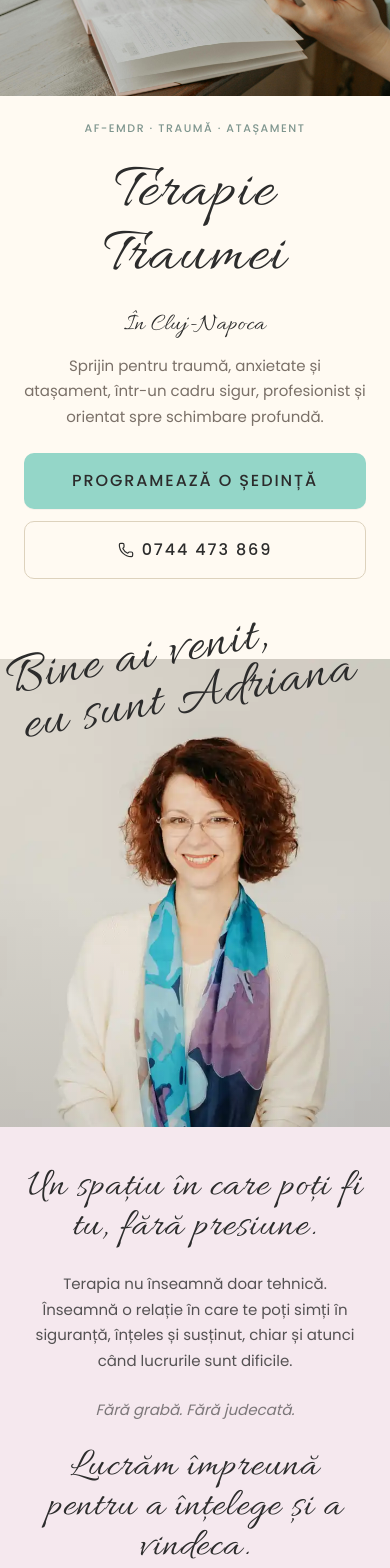
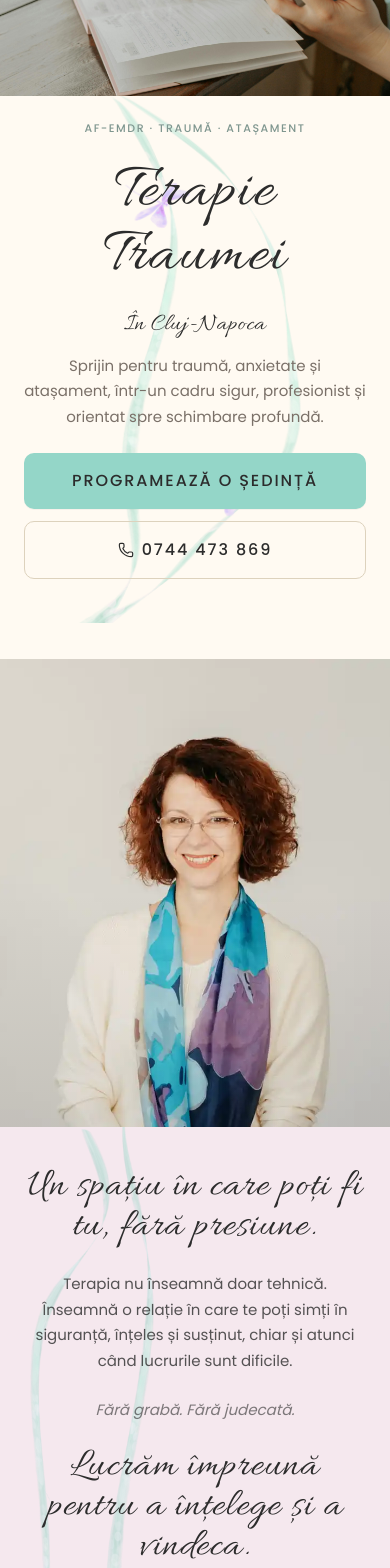
Before and after one commit to Laszlo-Marc/adriana-laszlo, a Next.js app: page / in a window 390 px wide. Shown: the part 280-1848 px from the top of the page. Built offline with nearby package versions, Linux system fonts and the light colour scheme.

Commit message:
added brand elements in the background

```diff
--- a/components/sections/about/HomeAboutTeaserMobile.tsx
+++ b/components/sections/about/HomeAboutTeaserMobile.tsx
@@ -1,51 +1,48 @@
 import Image from "next/image";
 import Link from "next/link";
 import Button from "@/components/ui/Button";
-import Heading from "@/components/ui/Heading";
 import Text from "@/components/ui/Text";
 import AccentText from "@/components/ui/AccentText";
 
 export default function HomeAboutTeaserMobile() {
   return (
     <div className="relative lg:hidden">
-      <div className="mx-auto  max-w-xl">
-        <div className="relative aspect-5/6  rounded-[1.75rem] bg-sand/30">
+      <div className="mx-auto max-w-xl">
+        <div className="relative aspect-5/6 rounded-[1.75rem] bg-sand/30">
           <Image
             src="/adriana8.PNG"
             alt="Portret Adriana Laszlo"
             fill
             className="object-cover object-[center_20%]"
-            sizes="100vw"
+            sizes="120vw"
             priority={false}
           />
 
-          {/* subtle overlay for readability */}
           <div className="absolute inset-0 bg-linear-to-t from-charcoal/10 via-transparent to-transparent" />
-
-          <div className="absolute left-2 -top-10 z-10 rotate-[-10deg] text-charcoal">
-            <div className="flex flex-col leading-none">
-              <AccentText className="translate-y-1 text-[3.5rem] leading-none text-charcoal">
-                Bine ai venit,
-              </AccentText>
-              <div className="-mt-2 flex items-end gap-3 pl-2">
-                <AccentText className="translate-y-1 text-[3.5rem] leading-none text-charcoal">
-                  eu sunt Adriana
-                </AccentText>
-              </div>
-            </div>
-          </div>
         </div>
 
-        <div className="bg-purple/18 px-6 py-10 sm:px-8 sm:py-12">
-          <div className="max-w-xl space-y-6 text-center mx-auto">
-            {/* Main statement */}
+        <div className="relative overflow-hidden bg-purple/18 px-6 py-10 sm:px-8 sm:py-12">
+          <div
+            aria-hidden="true"
+            className="pointer-events-none absolute left-[25%] top-0 z-0 -translate-x-1/2"
+          >
+            <Image
+              src="/backgrounds/double-split.png"
+              alt=""
+              width={180}
+              height={1100}
+              sizes="180px"
+              className="h-auto w-40 max-w-none opacity-40 "
+            />
+          </div>
+
+          <div className="relative z-10 mx-auto max-w-xl space-y-6 text-center">
             <AccentText className="text-[2.5rem] leading-none text-charcoal">
               Un spațiu în care poți fi tu, fără presiune.
             </AccentText>
 
-            {/* Supporting text */}
             <Text
-              className="text-base leading-7 text-charcoal/80 mt-6"
+              className="mt-6 text-base leading-7 text-charcoal/80"
               align="center"
             >
               Terapia nu înseamnă doar tehnică. Înseamnă o relație în care te
@@ -53,7 +50,6 @@ export default function HomeAboutTeaserMobile() {
               lucrurile sunt dificile.
             </Text>
 
-            {/* Emphasis line */}
             <Text
               className="text-sm italic leading-6 text-charcoal/60"
               align="center"
@@ -61,20 +57,18 @@ export default function HomeAboutTeaserMobile() {
               Fără grabă. Fără judecată.
             </Text>
 
-            {/* Stronger emotional anchor */}
             <AccentText className="text-[2.5rem] leading-none text-charcoal">
               Lucrăm împreună pentru a înțelege și a vindeca.
             </AccentText>
 
-            {/* Closing reassurance */}
             <Text className="text-sm leading-6 text-charcoal/70" align="center">
               În ritmul tău, cu metode adaptate nevoilor tale – inclusiv
               abordarea AF-EMDR pentru procesarea traumelor.
             </Text>
 
             <div className="mt-8">
-              <Button size="lg" className="w-full sm:w-auto">
-                <Link href="/despre">Citește povestea completă</Link>
+              <Button href="/despre" size="lg" className="w-full sm:w-auto">
+                Citește povestea completă
               </Button>
             </div>
           </div>
--- a/components/sections/events/HomeProgramsAndCenterSection.tsx
+++ b/components/sections/events/HomeProgramsAndCenterSection.tsx
@@ -32,14 +32,12 @@ export default function HomeProgramsAndCenterSection() {
               priority={false}
             />
           </div>
-          <Text align="center" size="lg" color="teal" weight="medium">
-            Workshopuri, ateliere și programe de grup
-          </Text>
+
           <Heading as="h2" size="h1" className="mt-6 " align="center">
             Evenimentele <AccentText>Trauma Center</AccentText>
           </Heading>
 
-          <Text className="mt-5 " align="center">
+          <Text className="mt-2 " align="center">
             Trauma Center este spațiul fondat de Adriana László pentru lucru
             atent ghidat cu trauma, reglare emoțională și experiențe de grup
             desfășurate într-un cadru profesionist, cald și conținător.
--- a/components/sections/hero/HeroMobile.tsx
+++ b/components/sections/hero/HeroMobile.tsx
@@ -5,7 +5,6 @@ import Container from "@/components/ui/Container";
 import Section from "@/components/ui/Section";
 import Text from "@/components/ui/Text";
 import AccentText from "@/components/ui/AccentText";
-import Heading from "@/components/ui/Heading";
 import { PHONE_DISPLAY, PHONE_HREF } from "@/components/layout/navbar/NavLinks";
 
 export default function HeroMobile() {
@@ -14,12 +13,12 @@ export default function HeroMobile() {
       background="cream"
       spacing="md"
       aria-labelledby="hero-heading-mobile"
-      className=" lg:hidden overflow-hidden"
+      className="relative overflow-hidden lg:hidden"
     >
       <Container size="wider" padding="none">
         <div className="mx-auto max-w-2xl">
           <div className="-mx-4 sm:-mx-6">
-            <div className="relative overflow-hidden  bg-sand/20">
+            <div className="relative overflow-hidden bg-sand/20">
               <Image
                 src="/home-page/left-image.jpg"
                 alt="Spațiu calm și sigur, asociat terapiei pentru traumă"
@@ -27,19 +26,34 @@ export default function HeroMobile() {
                 height={1500}
                 priority
                 sizes="100vw"
-                className="h-[20rem] w-full object-cover object-center "
+                className="h-[20rem] w-full object-cover object-center"
               />
             </div>
           </div>
 
-          <div className="pt-6 px-6 py-6 items-center text-center">
+          <div className="relative px-6 pt-6 pb-6 text-center">
+            <div
+              aria-hidden="true"
+              className="pointer-events-none absolute left-1/2 top-0 z-0 -translate-x-1/2"
+            >
+              <Image
+                src="/backgrounds/double-df.png"
+                alt=""
+                width={1000}
+                height={1400}
+                sizes="220px"
+                className="h-auto w-[15rem] max-w-none opacity-40 sm:w-[20rem]"
+              />
+            </div>
+
+            <div className="relative z-10">
               <Text
                 as="p"
                 size="xs"
                 color="muted-teal"
                 weight="medium"
                 transform="upper"
-              className="tracking-[0.14em] mb-6"
+                className="mb-6 tracking-[0.14em]"
                 align="center"
               >
                 AF-EMDR · Traumă · Atașament
@@ -86,6 +100,7 @@ export default function HeroMobile() {
               </div>
             </div>
           </div>
+        </div>
       </Container>
     </Section>
   );
```
Also changed, not shown: components/sections/HomeValueBanner.tsx (+89 -37 lines). Lines whose indentation alone changed are shown as unchanged.
